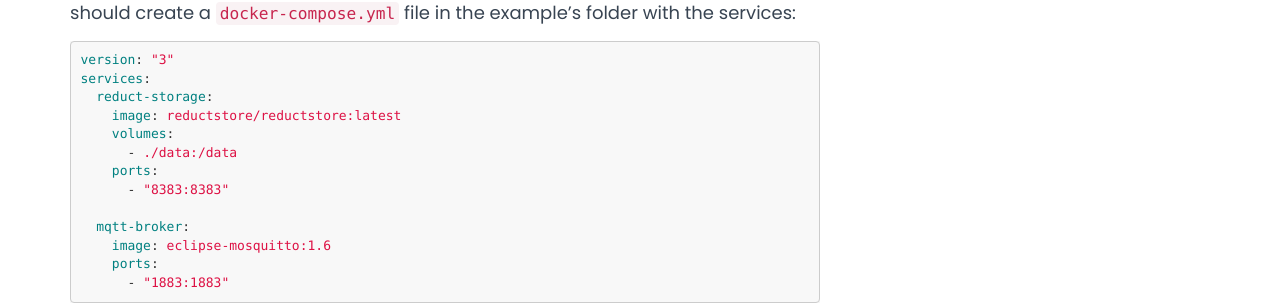
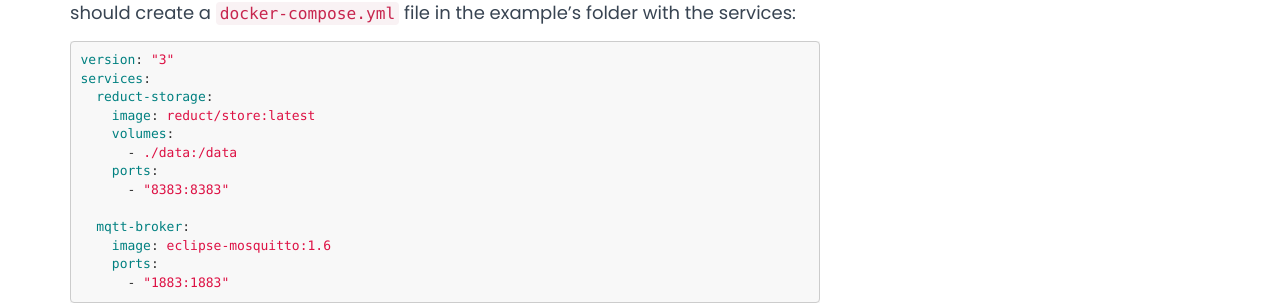
Before and after one commit to reductstore/homepage, a Jekyll site: the page built from _posts/2022-12-29-how-to-keep-mqtt-data-node.md, in a window 1280 px wide and 900 px high, scrolled down 743 px. Shown: the part 152-457 px from the top of the window. Built offline with Jekyll 4.4.1, drawn with Linux system fonts in a browser that asks for light colours; nearby versions of some CDN libraries.

Commit message:
update docker image

```diff
--- a/_posts/2022-12-29-how-to-keep-mqtt-data-node.md
+++ b/_posts/2022-12-29-how-to-keep-mqtt-data-node.md
@@ -42,7 +42,7 @@ file in the example's folder with the services:
 version: "3"
 services:
   reduct-storage:
-    image: reductstore/reductstore:latest
+    image: reduct/store:latest
     volumes:
       - ./data:/data
     ports:
--- a/download.html
+++ b/download.html
@@ -31,7 +31,7 @@ permalink: /download
     tar xfv reductstore.linux-amd64.tar.gz
     RS_DATA_PATH=./data ./reductstore</code></pre>
         <h4>Docker</h4>
-        <pre><code>    docker run -p 8383:8383 -v ${PWD}/data:/data reductstore/reductstore:latest</code></pre>
+        <pre><code>    docker run -p 8383:8383 -v ${PWD}/data:/data reduct/store:latest</code></pre>
         <h4>Snap</h4>
         <pre><code>    sudo snap install reductstore</code></pre>
 
```
Also changed, not shown: _posts/2023-01-04-reductstore-behind-nginx.md (+2 -2 lines).
